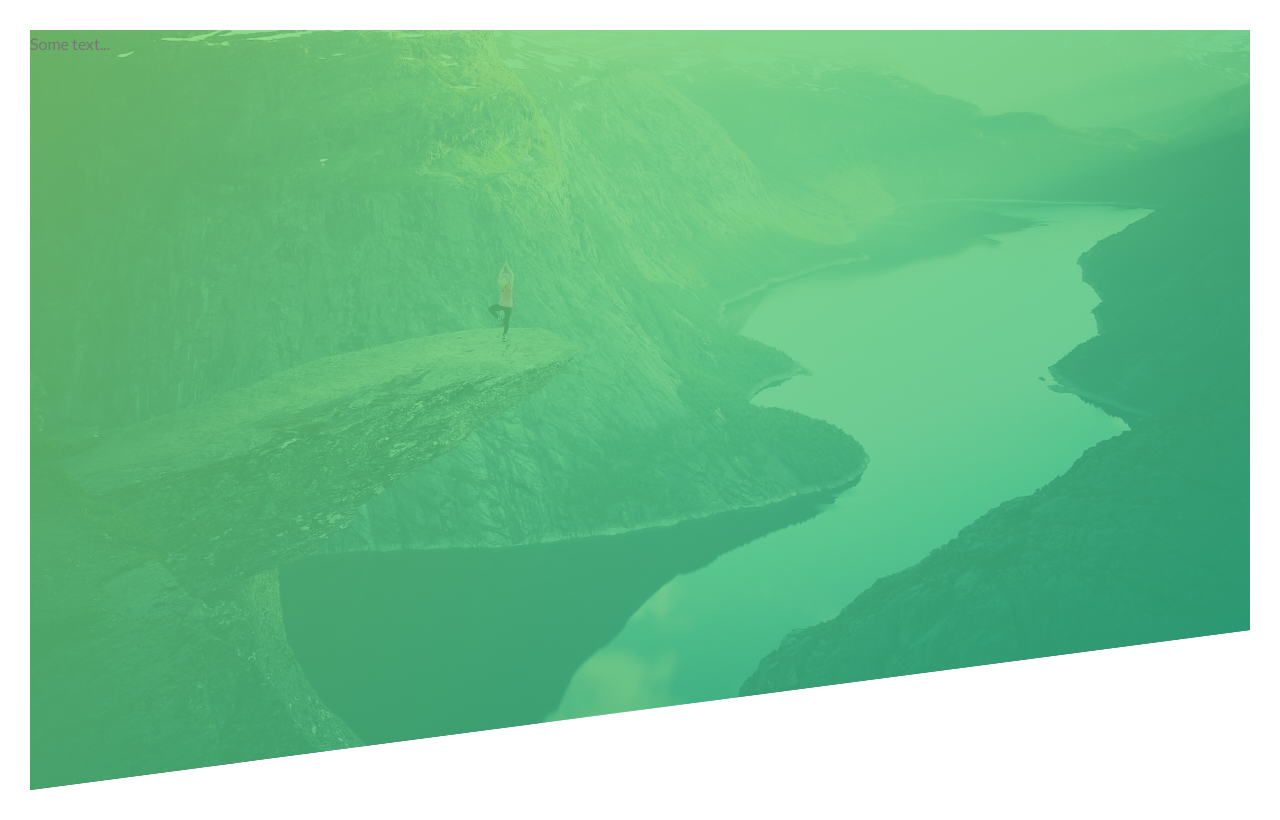
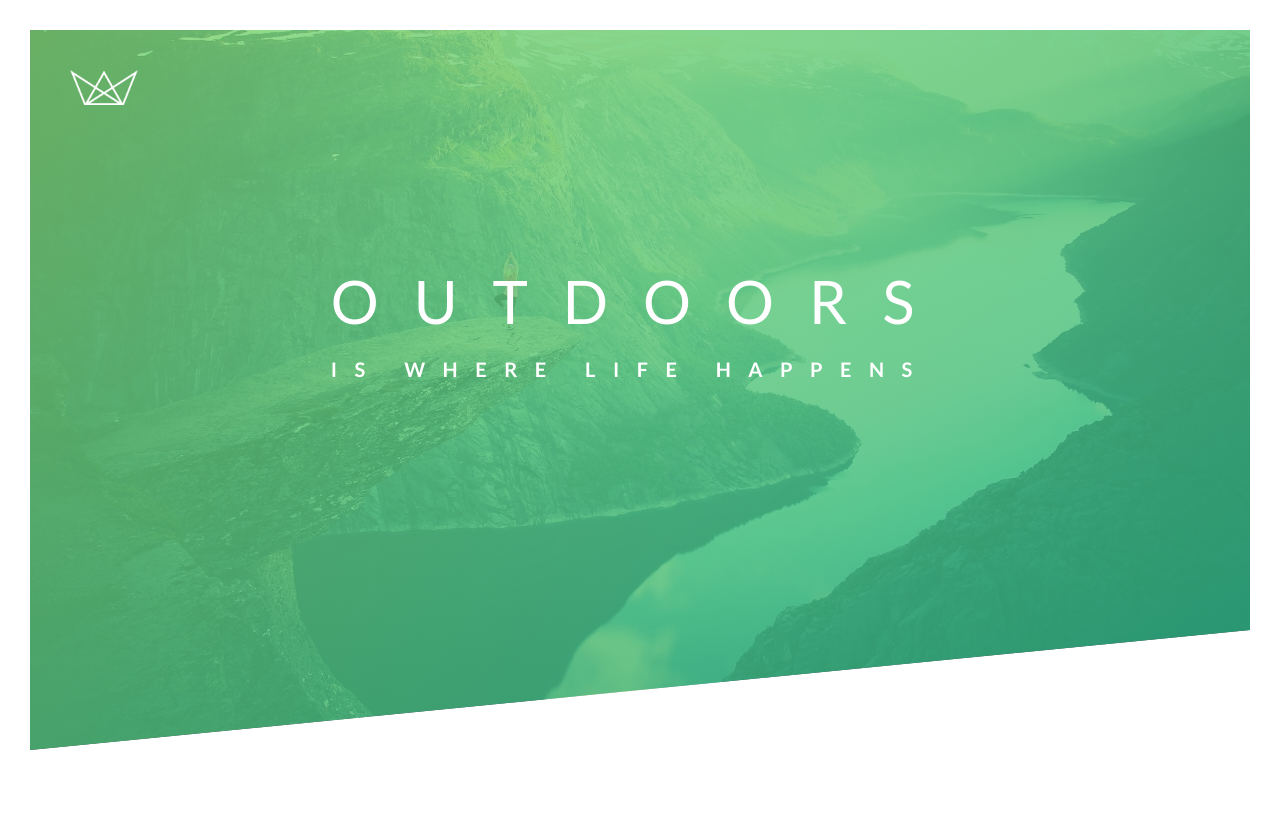
Before and after one commit to ARUNMOHAN9/basic-web-design, an Angular app: page / in a window 1280 px wide. Built offline with nearby package versions, Linux system fonts and the light colour scheme.

Commit message:
added logo and text

```diff
--- a/src/app/natours/first-scroll-view/first-scroll-view.component.html
+++ b/src/app/natours/first-scroll-view/first-scroll-view.component.html
@@ -1,3 +1,12 @@
 <header class="header">
-    Some text...
+    <div class="logo-box">
+        <img src="assets/logo-white.png" alt="logo" class="logo">
+    </div>
+
+    <div class="text-box">
+        <h1 class="heading-primary">
+            <span class="heading-primary-main">Outdoors</span>
+            <span class="heading-primary-sub">is where life happens</span>
+        </h1>
+    </div>
 </header>
--- a/src/app/natours/first-scroll-view/first-scroll-view.component.scss
+++ b/src/app/natours/first-scroll-view/first-scroll-view.component.scss
@@ -1,7 +1,8 @@
 @use 'src/styles/1_colors' as *;
 
 .header {
-  height: 95vh;
+  position: relative;
+  height: 90vh;
   background-image: linear-gradient(
       to right bottom,
       rgba($green-light, 0.8),
@@ -12,4 +13,39 @@
   background-position: top;
 
   clip-path: polygon(0 0, 100% 0, 100% 75vh, 0 100%);
+
+  .logo-box {
+    position: absolute;
+    top: 40px;
+    left: 40px;
+    .logo {
+      height: 35px;
+    }
+  }
+
+  .text-box {
+    position: absolute;
+    left: 50%;
+    top: 40%;
+    transform: translate(-50%, -50%);
+
+    .heading-primary {
+      color: white;
+      text-transform: uppercase;
+
+      .heading-primary-main {
+        display: block;
+        font-size: 60px;
+        font-weight: 400;
+        letter-spacing: 35px;
+      }
+
+      .heading-primary-sub {
+        display: block;
+        font-size: 20px;
+        font-weight: 700;
+        letter-spacing: 17.5px;
+      }
+    }
+  }
 }
```
